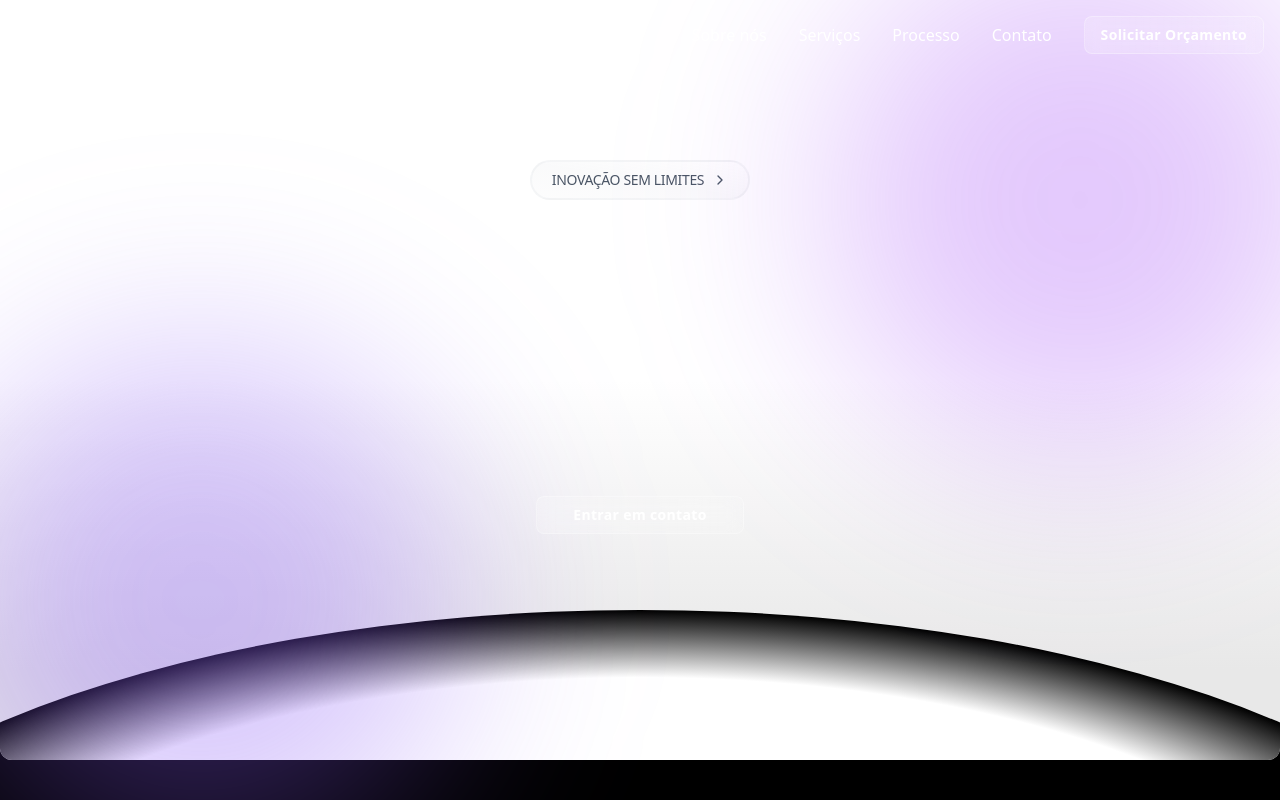
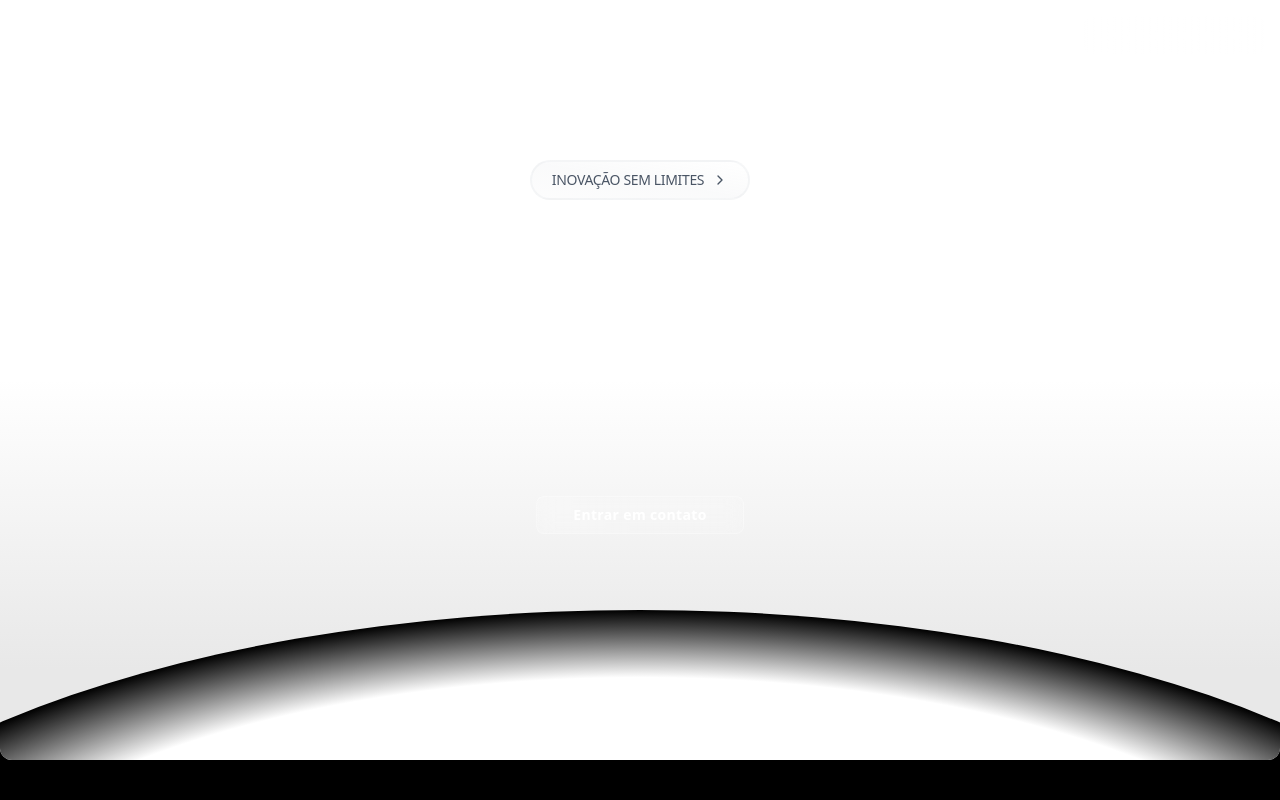
Before and after one commit to PhabloC/co.solutions, a Next.js app: page / in a window 1280 px wide. Shown: the top 800 px of the page. Built offline with nearby package versions, Linux system fonts and the light colour scheme.

Commit message:
fix: remove unused styles.

```diff
--- a/app/components/about/Services.tsx
+++ b/app/components/about/Services.tsx
@@ -67,12 +67,12 @@ export default function Services() {
         <motion.article
           key={service.title}
           variants={card}
-          className="group relative p-8 rounded-3xl bg-gradient-to-b from-white/5 to-transparent
+          className="group relative p-8 rounded-3xl bg-linear-to-b from-white/5 to-transparent
                      backdrop-blur-sm border border-white/10 overflow-hidden
                      hover:border-white/20 transition-all duration-500"
         >
           <div
-            className="absolute inset-0 bg-gradient-to-br from-purple-600/10 to-pink-600/10
+            className="absolute inset-0 bg-linear-to-br from-purple-600/10 to-pink-600/10
                         opacity-0 group-hover:opacity-100 transition-opacity duration-700"
           />
 
--- a/app/components/about/TeachStack.tsx
+++ b/app/components/about/TeachStack.tsx
@@ -43,7 +43,6 @@ export default function TechStack() {
       className="grid grid-cols-3 md:grid-cols-4 lg:grid-cols-7 gap-8 mt-16"
     >
       {techs.map((tech) => {
-        const Icon = tech.icon;
         return (
           <motion.div
             key={tech.name}
--- a/app/components/accordion/const.ts
+++ b/app/components/accordion/const.ts
@@ -1,4 +1,3 @@
-// Dados puros — fácil de editar, traduzir ou versionar
 export const categories = {
   general: "Geral",
   billing: "Faturamento",
--- a/app/components/accordion/index.tsx
+++ b/app/components/accordion/index.tsx
@@ -12,36 +12,15 @@ export const FAQ = ({ className }: { className?: string }) => {
   const [selectedCategory, setSelectedCategory] =
     useState<CategoryKey>("general");
 
-  // Cores roxas sutis para os efeitos de luz (mesmo estilo do hero)
-  const purpleGlow = "rgba(139, 92, 246, 0.35)";
-  const purpleGlowSecondary = "rgba(168, 85, 247, 0.32)";
-
   return (
     <section
       className={cn("relative overflow-hidden py-20 md:py-28", className)}
       style={{ backgroundColor: "#000000" }}
     >
-      {/* Background gradient effects - efeitos roxos sutis */}
       <div
         className="absolute inset-0 overflow-hidden pointer-events-none"
         style={{ zIndex: 0 }}
-      >
-        {/* Top-center purple glow */}
-        {/*  <div
-          aria-hidden="true"
-          style={{
-            position: "absolute",
-            top: "-150px",
-            left: "50%",
-            transform: "translateX(-50%)",
-            width: "700px",
-            height: "700px",
-            borderRadius: "50%",
-            background: `radial-gradient(circle, ${purpleGlow} 0%, ${purpleGlow} 30%, transparent 70%)`,
-            filter: "blur(80px)",
-          }}
-        /> */}
-      </div>
+      ></div>
 
       <div className="container relative mx-auto px-4" style={{ zIndex: 10 }}>
         {/* Header */}
--- a/app/components/animations/index.ts
+++ b/app/components/animations/index.ts
@@ -1,4 +1,3 @@
-// src/animations/index.ts
 export {
   fadeUpTitle,
   staggerContainer,
--- a/app/components/animations/motion-presets.ts
+++ b/app/components/animations/motion-presets.ts
@@ -1,7 +1,5 @@
-// src/animations/motion-presets.ts
 import type { Variants } from "framer-motion";
 
-/* ===== Título com fade + slide up (usado no About) ===== */
 export const fadeUpTitle: Variants = {
   hidden: { opacity: 0, y: 50 },
   visible: {
@@ -14,7 +12,6 @@ export const fadeUpTitle: Variants = {
   },
 };
 
-/* ===== Container com stagger para cards (About + Services) ===== */
 export const staggerContainer: Variants = {
   hidden: { opacity: 0 },
   show: {
@@ -26,7 +23,6 @@ export const staggerContainer: Variants = {
   },
 };
 
-/* ===== Card individual com slide up (About + Services) ===== */
 export const fadeUpCard: Variants = {
   hidden: { opacity: 0, y: 60 },
   show: {
@@ -39,7 +35,6 @@ export const fadeUpCard: Variants = {
   },
 };
 
-/* ===== Para textos menores com stagger suave ===== */
 export const fadeUpStagger: Variants = {
   hidden: { opacity: 0, y: 30 },
   show: {
@@ -52,7 +47,6 @@ export const fadeUpStagger: Variants = {
   },
 };
 
-/* ===== Tech stack icons (entrada suave) ===== */
 export const techItem: Variants = {
   hidden: { opacity: 0, y: 20 },
   show: {
--- a/app/components/contact/index.tsx
+++ b/app/components/contact/index.tsx
@@ -8,7 +8,6 @@ import { Loader2, MessageCircleMore, Send } from "lucide-react";
 import { cn } from "@/lib/utils";
 import { ContactSectionProps } from "./types";
 
-// Schema de validação com Zod
 const contactSchema = z.object({
   name: z.string().min(2, "Nome deve ter pelo menos 2 caracteres"),
   email: z.string().email("E-mail inválido"),
@@ -37,7 +36,6 @@ export default function Contact({ className }: ContactSectionProps) {
     setSubmitStatus("idle");
 
     try {
-      // Substitua pela sua API real ou use um serviço como Formspree, EmailJS, etc.
       await fetch("/api/contact", {
         method: "POST",
         headers: { "Content-Type": "application/json" },
@@ -53,44 +51,20 @@ export default function Contact({ className }: ContactSectionProps) {
     }
   };
 
-  // Cores roxas sutis para os efeitos de luz (mesmo estilo do hero)
-  const purpleGlow = "rgba(139, 92, 246, 0.35)";
-  const purpleGlowSecondary = "rgba(168, 85, 247, 0.32)";
-
   return (
-    <section className={cn("w-full py-24", className)} id="contato" style={{ backgroundColor: "#000000" }}>
-      {/* Background gradient effects - efeitos roxos sutis */}
-      <div className="absolute inset-0 overflow-hidden pointer-events-none" style={{ zIndex: 0 }}>
-        {/* Bottom-left purple glow */}
-        <div
-          aria-hidden="true"
-          style={{
-            position: "absolute",
-            bottom: "-150px",
-            left: "-150px",
-            width: "700px",
-            height: "700px",
-            borderRadius: "50%",
-            background: `radial-gradient(circle, ${purpleGlow} 0%, ${purpleGlow} 30%, transparent 70%)`,
-            filter: "blur(80px)",
-          }}
-        />
-        {/* Top-right purple glow */}
-        <div
-          aria-hidden="true"
-          style={{
-            position: "absolute",
-            top: "-150px",
-            right: "-150px",
-            width: "700px",
-            height: "700px",
-            borderRadius: "50%",
-            background: `radial-gradient(circle, ${purpleGlowSecondary} 0%, ${purpleGlowSecondary} 30%, transparent 70%)`,
-            filter: "blur(80px)",
-          }}
-        />
-      </div>
-      <div className="relative mx-auto max-w-7xl px-6 lg:px-8" style={{ zIndex: 10 }}>
+    <section
+      className={cn("w-full py-24", className)}
+      id="contato"
+      style={{ backgroundColor: "#000000" }}
+    >
+      <div
+        className="absolute inset-0 overflow-hidden pointer-events-none"
+        style={{ zIndex: 0 }}
+      ></div>
+      <div
+        className="relative mx-auto max-w-7xl px-6 lg:px-8"
+        style={{ zIndex: 10 }}
+      >
         <div className="grid grid-cols-1 lg:grid-cols-2 gap-16 items-start">
           {/* Textos */}
           <div className="space-y-8">
@@ -98,8 +72,9 @@ export default function Contact({ className }: ContactSectionProps) {
               Vamos conversar sobre seu projeto?
             </h2>
             <p className="text-lg text-gray-300 leading-relaxed">
-              Preencha o formulário ao lado e eu entro em contato o mais rápido possível.
-              Vamos juntos transformar suas ideias em uma solução digital que gere resultados reais para seu negócio.
+              Preencha o formulário ao lado e eu entro em contato o mais rápido
+              possível. Vamos juntos transformar suas ideias em uma solução
+              digital que gere resultados reais para seu negócio.
             </p>
 
             <div className="space-y-6 pt-8">
--- a/app/components/partials/footer/index.tsx
+++ b/app/components/partials/footer/index.tsx
@@ -25,7 +25,7 @@ export default function Footer() {
               className="inline-flex items-center gap-3 rounded-lg focus-visible:outline-none focus-visible:ring-2 focus-visible:ring-white/40 transition-opacity hover:opacity-90"
               aria-label="Co. Solutions - Página inicial"
             >
-              <div className="w-12 h-12 rounded-xl bg-gradient-to-br from-primary to-accent flex items-center justify-center shadow-xl"></div>
+              <div className="w-12 h-12 rounded-xl bg-linear-to-br from-primary to-accent flex items-center justify-center shadow-xl"></div>
               <span className="text-2xl font-black text-white tracking-tight">
                 Co. Solutions
               </span>
--- a/app/components/ui/card/index.tsx
+++ b/app/components/ui/card/index.tsx
@@ -14,7 +14,7 @@ export function Card({ children, className }: CardProps) {
 
       {/* Gradiente sutil no hover */}
       <div className="pointer-events-none absolute inset-0 opacity-0 transition-opacity duration-500 group-hover:opacity-100">
-        <div className="absolute inset-0 bg-gradient-to-t from-primary/5 to-transparent" />
+        <div className="absolute inset-0 bg-linear-to-t from-primary/5 to-transparent" />
       </div>
     </div>
   );
```
Also changed, not shown: app/components/about/index.tsx (+2 -37 lines), app/components/hero/index.tsx (+7 -7 lines), app/components/servicesOffered/index.tsx (+1 -35 lines).
